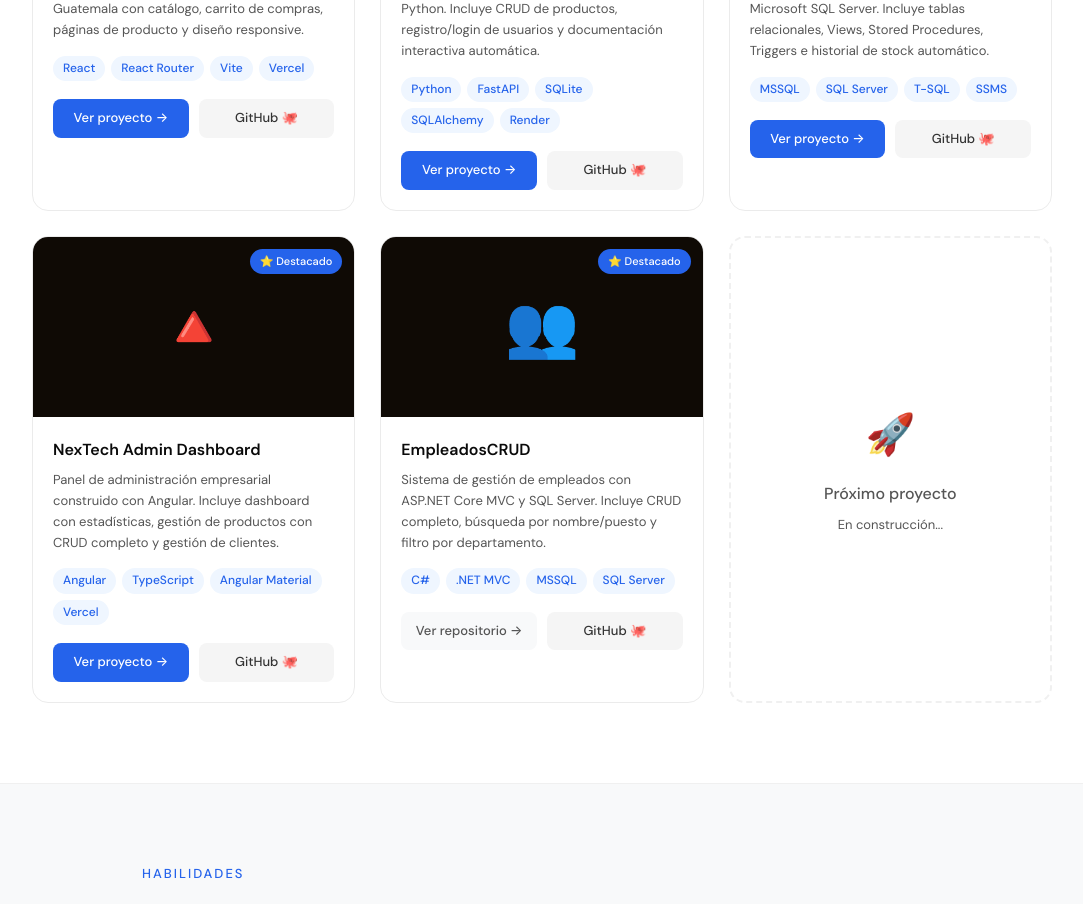
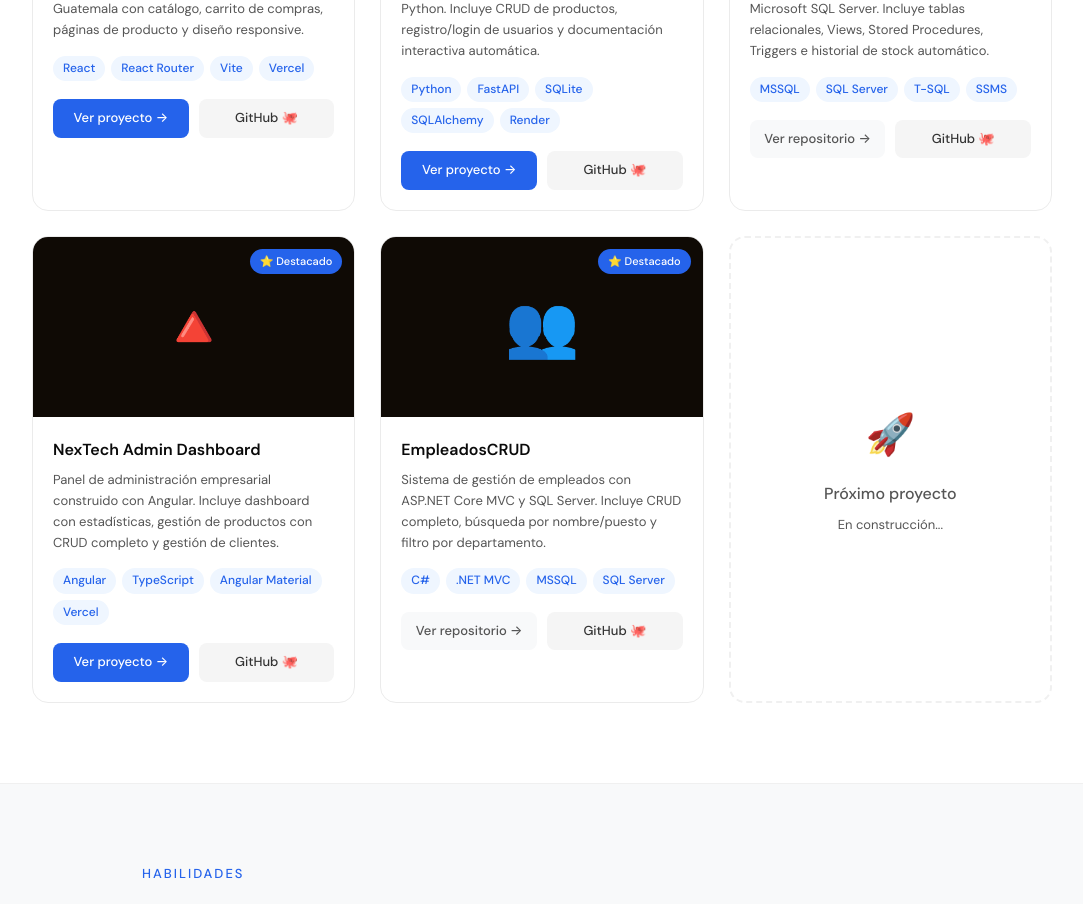
Before and after one commit to diegolivad-cell/portafolio, a React (Vite) app: page / in a window 1280 px wide. Shown: the part 2320-3224 px from the top of the page, without its empty margins (98-1181 px from the left). Built offline with nearby package versions, Linux system fonts and the light colour scheme.

Commit message:
Cambio a null

```diff
--- a/src/App.jsx
+++ b/src/App.jsx
@@ -53,7 +53,7 @@ const proyectos = [
     nombre: 'NexTech DB',
     descripcion: 'Sistema de gestión de inventario y ventas con Microsoft SQL Server. Incluye tablas relacionales, Views, Stored Procedures, Triggers e historial de stock automático.',
     tecnologias: ['MSSQL', 'SQL Server', 'T-SQL', 'SSMS'],
-    link: 'https://github.com/diegolivad-cell/nextech-db',
+    link: null,
     github: 'https://github.com/diegolivad-cell/nextech-db',
     emoji: '🗄️',
     destacado: true,
```
